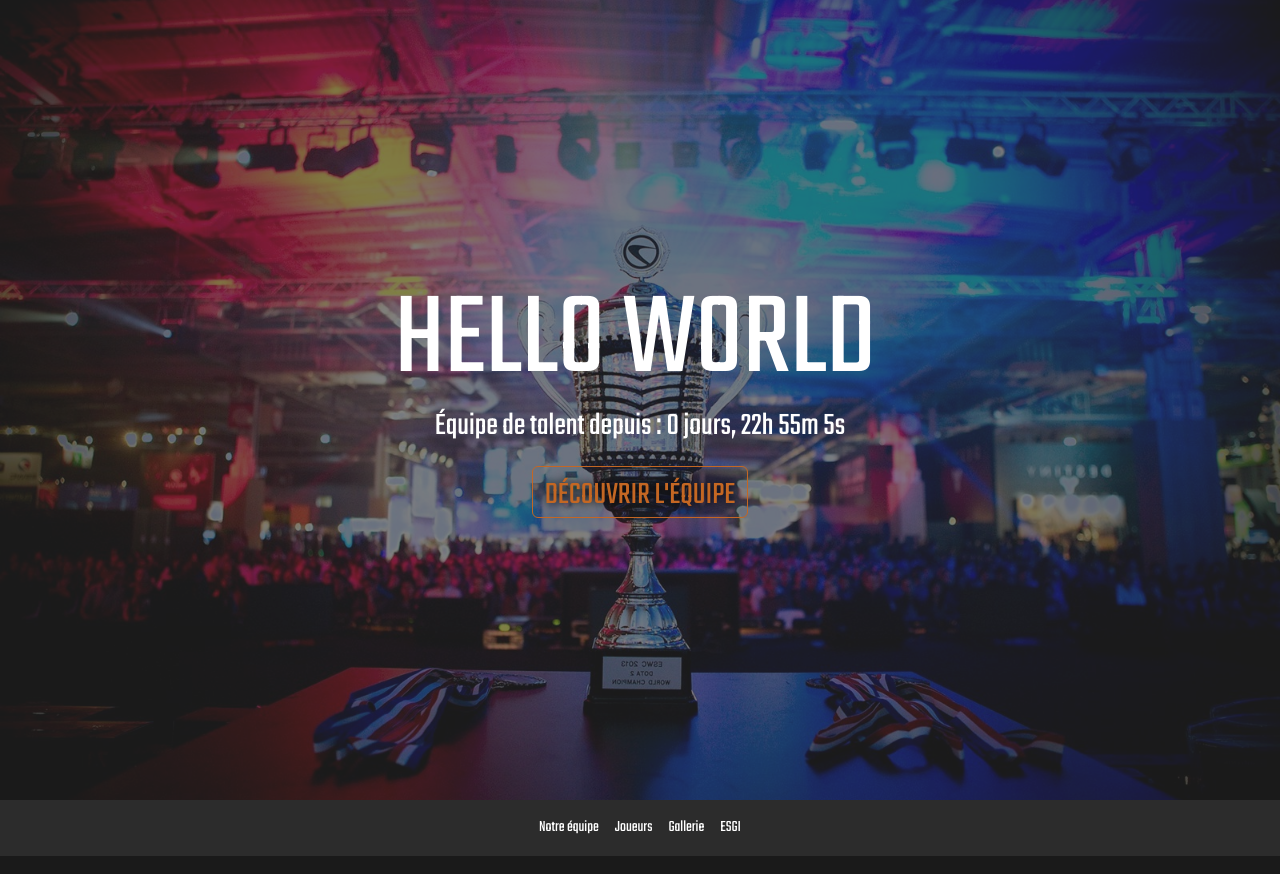
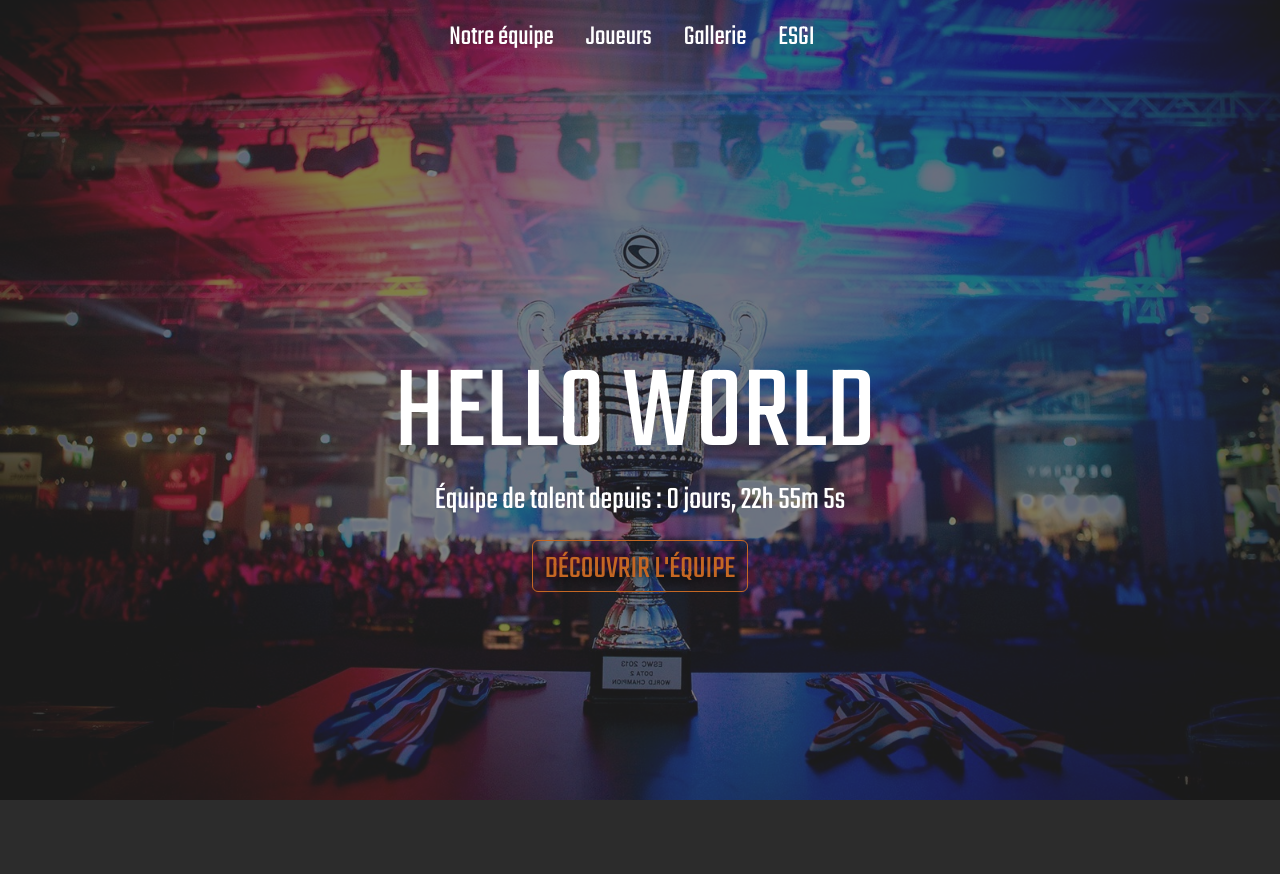
Before and after one commit to Abrikoala/SiteIntegration, a PHP site: page /index.php in a window 1280 px wide. Run offline with PHP 8.4, Linux system fonts and the light colour scheme.

Commit message:
header final

```diff
--- a/pages/component/navbar.php
+++ b/pages/component/navbar.php
@@ -7,16 +7,16 @@
         <div class="collapse navbar-collapse justify-content-center" id="navbarNav">
             <ul class="navbar-nav">
                 <li class="nav-item">
-                    <a class="nav-link text-white" href="#equipe">Notre équipe</a>
+                    <a class="nav-link text-white fs-3 pe-4" href="#equipe">Notre équipe</a>
                 </li>
                 <li class="nav-item">
-                    <a class="nav-link text-white" href="#joueurs">Joueurs</a>
+                    <a class="nav-link text-white fs-3 pe-4" href="#joueurs">Joueurs</a>
                 </li>
                 <li class="nav-item">
-                    <a class="nav-link text-white" href="#gallerie">Gallerie</a>
+                    <a class="nav-link text-white fs-3 pe-4" href="#gallerie">Gallerie</a>
                 </li>
                 <li class="nav-item">
-                    <a class="nav-link text-white" href="#esgi">ESGI</a>
+                    <a class="nav-link text-white fs-3 pe-4" href="#esgi">ESGI</a>
                 </li>
             </ul>
         </div>
--- a/pages/home.php
+++ b/pages/home.php
@@ -12,8 +12,8 @@
 <script src="assets/js/index.js"></script>
 <body>
   <?php
+      include("component/navbar.php");
       include("component/header_main.php");
-      include("component/navbar.php");
   ?>
 
 </body>
```
